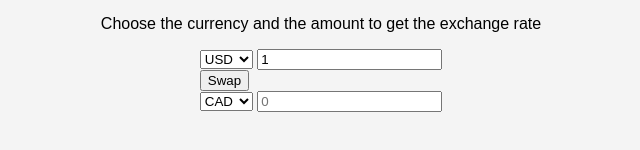
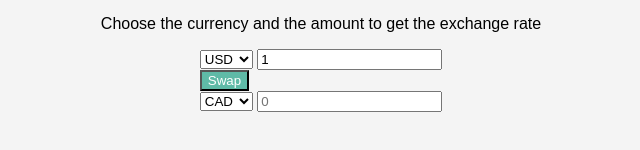
Before and after one commit to BeataJ/exchangeRateCalculator, a plain HTML site: page index.html in a window 1280 px wide. Shown: the part 512-662 px from the top of the page, without its empty margins (319-959 px from the left). Drawn offline with Linux system fonts and the light colour scheme.

Commit message:
style button

```diff
--- a/style.css
+++ b/style.css
@@ -25,3 +25,8 @@ h1 {
 p {
   text-align: center;
 }
+
+.btn {
+  color: #fff;
+  background: var(--primary-color);
+}
```
